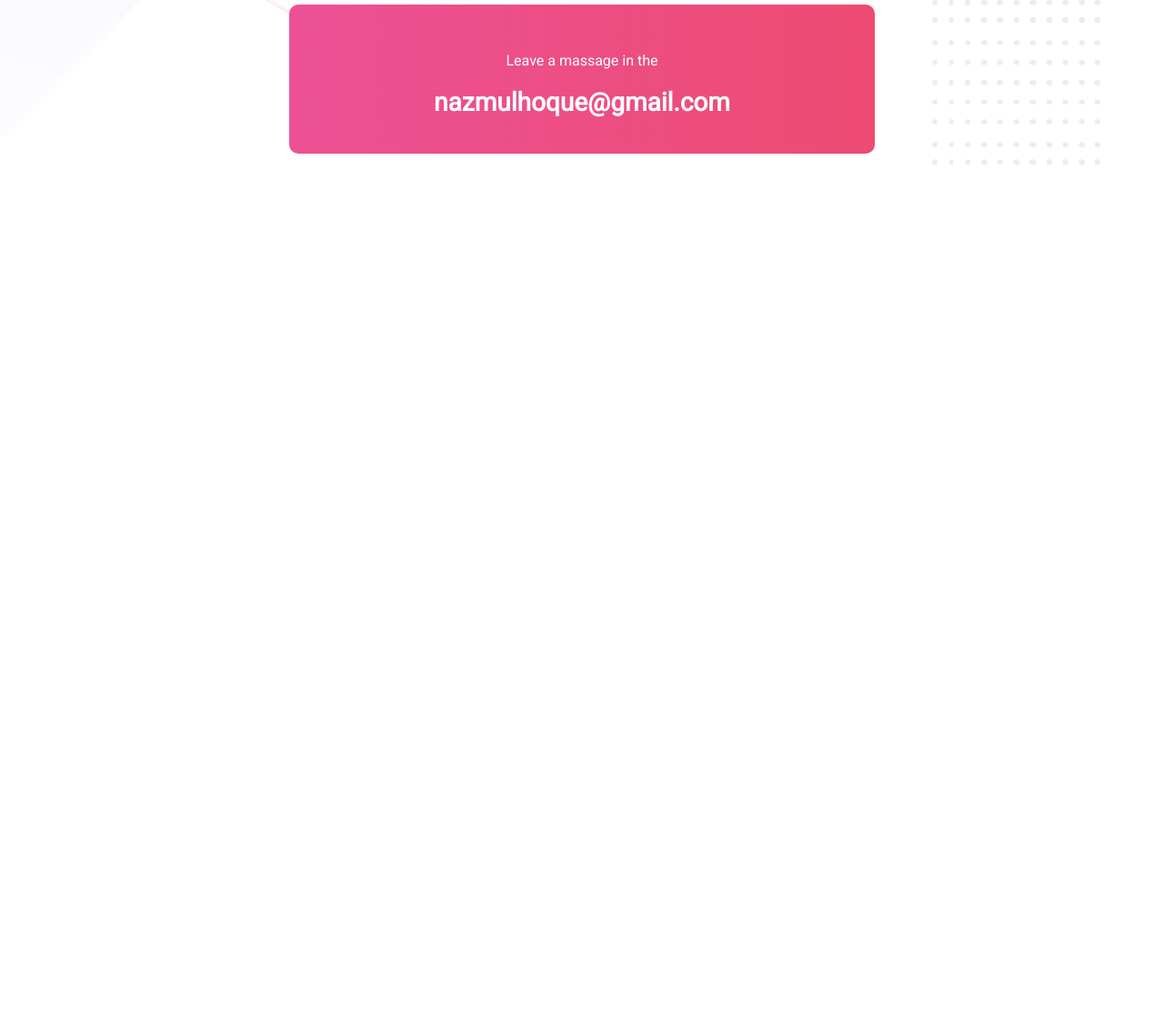
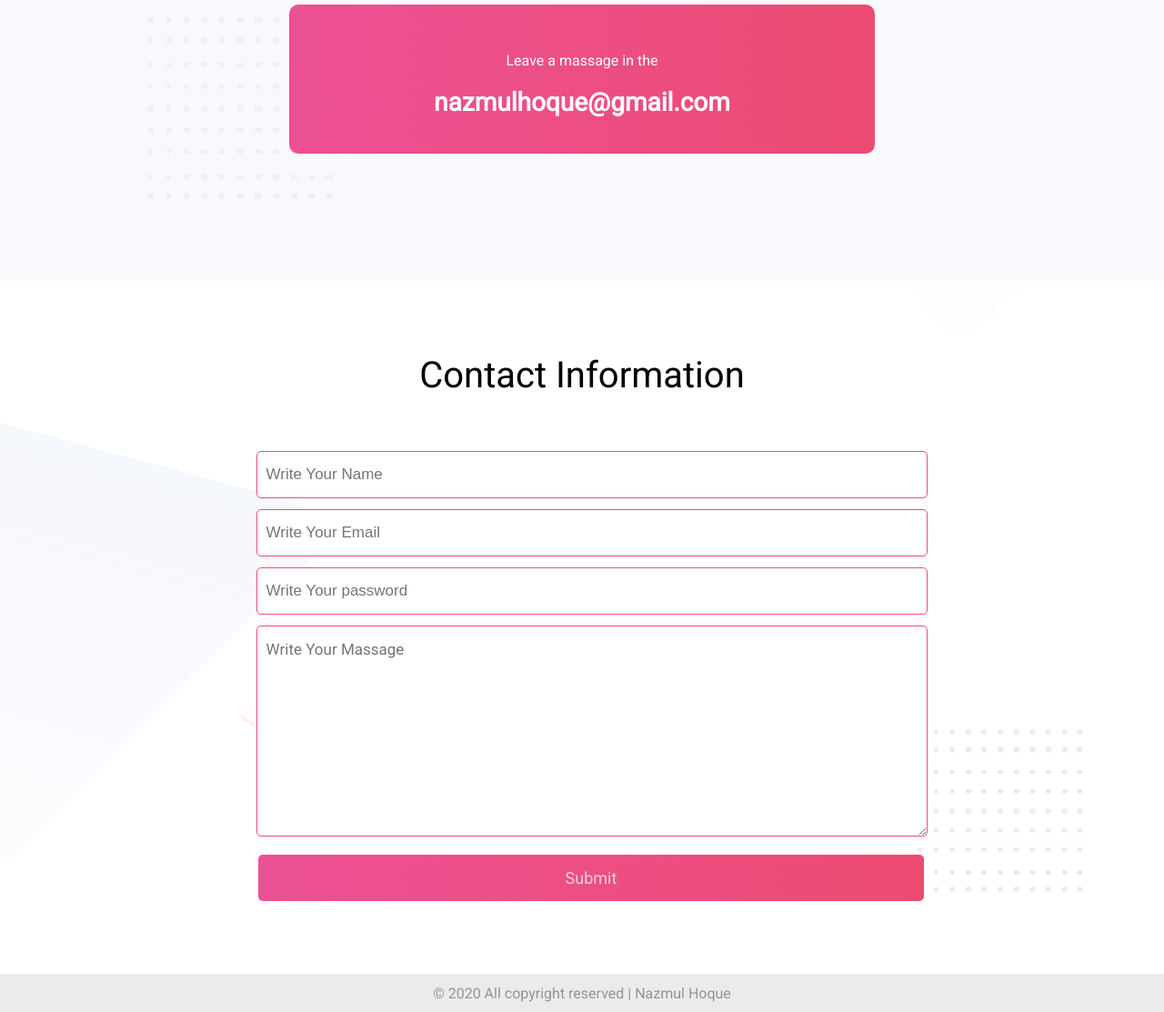
Before and after one commit to hoque-nazmul/personal-website, a plain HTML site: page index.html in a window 1280 px wide. Shown: the part 2479-3592 px from the top of the page at 91% size. Before the commit the page ends 2788 px from the top, so only its background shows below. Drawn offline with Linux system fonts and the light colour scheme.

Commit message:
contact and footer section are added

```diff
--- a/css/style.css
+++ b/css/style.css
@@ -63,6 +63,12 @@ img {
     padding: 10px 30px;
     border-radius: 5px;
     font-size: 15px;
+    transition: 0.5s all ease;
+}
+
+.btn-link:hover {
+    background: #f11755;
+    color: #fff;
 }
 
 #biography-section {
@@ -98,7 +104,7 @@ img {
 }
 
 #client-section {
-    background-image: url("../images/footer-bg.png");
+    background-image: url("../images/biography-bg.png");
     background-attachment: fixed;
     background-repeat: no-repeat;
     background-size: cover;
@@ -164,3 +170,72 @@ img {
     font-size: 16px;
     margin-bottom: 20px;
 }
+
+#contact-section {
+    background-image: url("../images/footer-bg.png");
+    background-attachment: fixed;
+    background-repeat: no-repeat;
+    background-size: cover;
+}
+
+.contact-info {
+    width: 70%;
+    margin: 0 auto;
+}
+
+.contact-info h3 {
+    font-size: 40px;
+    font-weight: 400;
+    text-align: center;
+    margin-bottom: 60px;
+}
+
+.contact-info input {
+    display: block;
+    width: 100%;
+    margin-bottom: 12px;
+    padding: 15px 10px;
+    font-size: 17px;
+    border-radius: 5px;
+    border: 1px solid #EC4C79;
+}
+
+.contact-info textarea {
+    display: block;
+    width: 100%;
+    margin-bottom: 12px;
+    padding: 15px 10px;
+    font-size: 17px;
+    border-radius: 5px;
+    border: 1px solid #EC4C79;
+    font-family: 'Roboto';
+}
+
+.submit-button {
+    text-decoration: none;
+    color: #FAD1D1;
+    background-image: linear-gradient(90deg, #EC5195, #ED4B72);
+    display: block;
+    text-align: center;
+    padding: 15px 8px;
+    width: 100%;
+    border-radius: 5px;
+    margin-top: 20px;
+    margin-left: 2px;
+    font-size: 18px;
+    font-weight: 600px;
+}
+
+.submit-button:hover {
+    background: #EC4C79;
+    color: #fff;
+}
+
+footer {
+    width: 100%;
+    text-align: center;
+    height: 30px;
+    padding-top: 12px;
+    background-color: #eaebec;
+    color: #949494;
+}
--- a/index.html
+++ b/index.html
@@ -68,5 +68,20 @@
             </div>
         </div>
     </section>
+    <section class="section-area" id="contact-section">
+        <div class="wrapper">
+            <div class="contact-info">
+                <h3>Contact Information</h3>
+                <input type="text" name="name" id="input_name" placeholder="Write Your Name">
+                <input type="email" name="email" id="input_email" placeholder="Write Your Email">
+                <input type="password" name="password" id="input_password" placeholder="Write Your password">
+                <textarea name="massage" id="" cols="30" rows="10" placeholder="Write Your Massage"></textarea>
+                <a href="#" class="submit-button">Submit</a>
+            </div>
+        </div>
+    </section>
+    <footer>
+        <p>&copy; 2020 All copyright reserved | Nazmul Hoque</p>
+    </footer>
 </body>
 </html>
```
